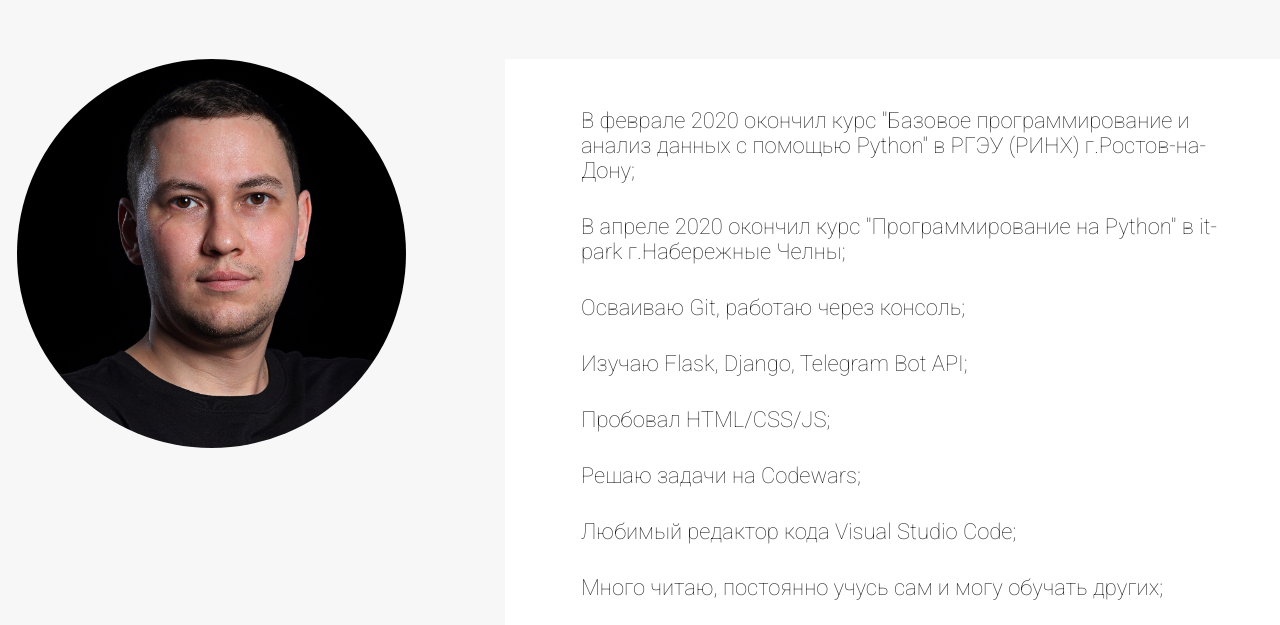
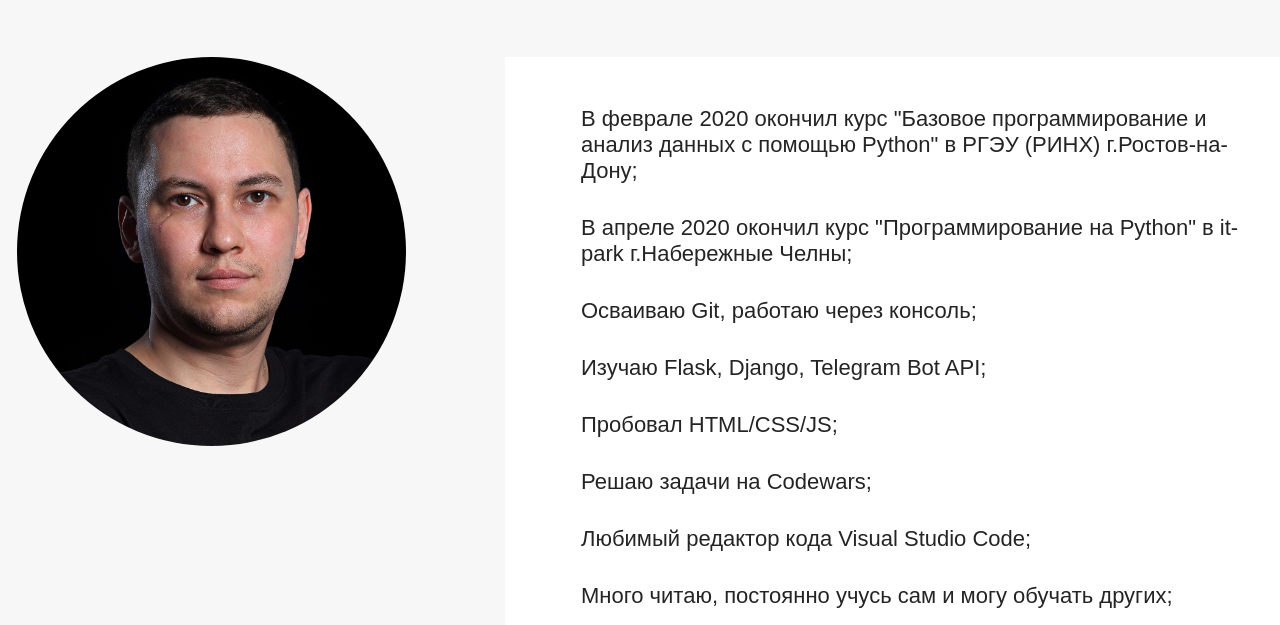
Before and after one commit to lenargasimov/lenargasimov.github.io, a plain HTML site: page index.html in a window 1280 px wide. Shown: the part 195-820 px from the top of the page. Drawn offline with Linux system fonts and the light colour scheme.

Commit message:
style: change font-family Montserart

```diff
--- a/style.css
+++ b/style.css
@@ -1,5 +1,3 @@
-@import url(https://fonts.googleapis.com/css?family=Roboto:400,100,100italic,300,300italic,400italic,500,500italic,700,700italic,900,900italic);
-
 * {
     margin: 0;
     padding: 0;
@@ -7,7 +5,7 @@
 
 body {
     background-color: #f7f7f7;
-    font-family: 'Roboto', sans-serif;
+    font-family: Montserart, sans-serif;
 }
 
 .header {
```
Also changed, not shown: index.html (+0 -1 lines).
